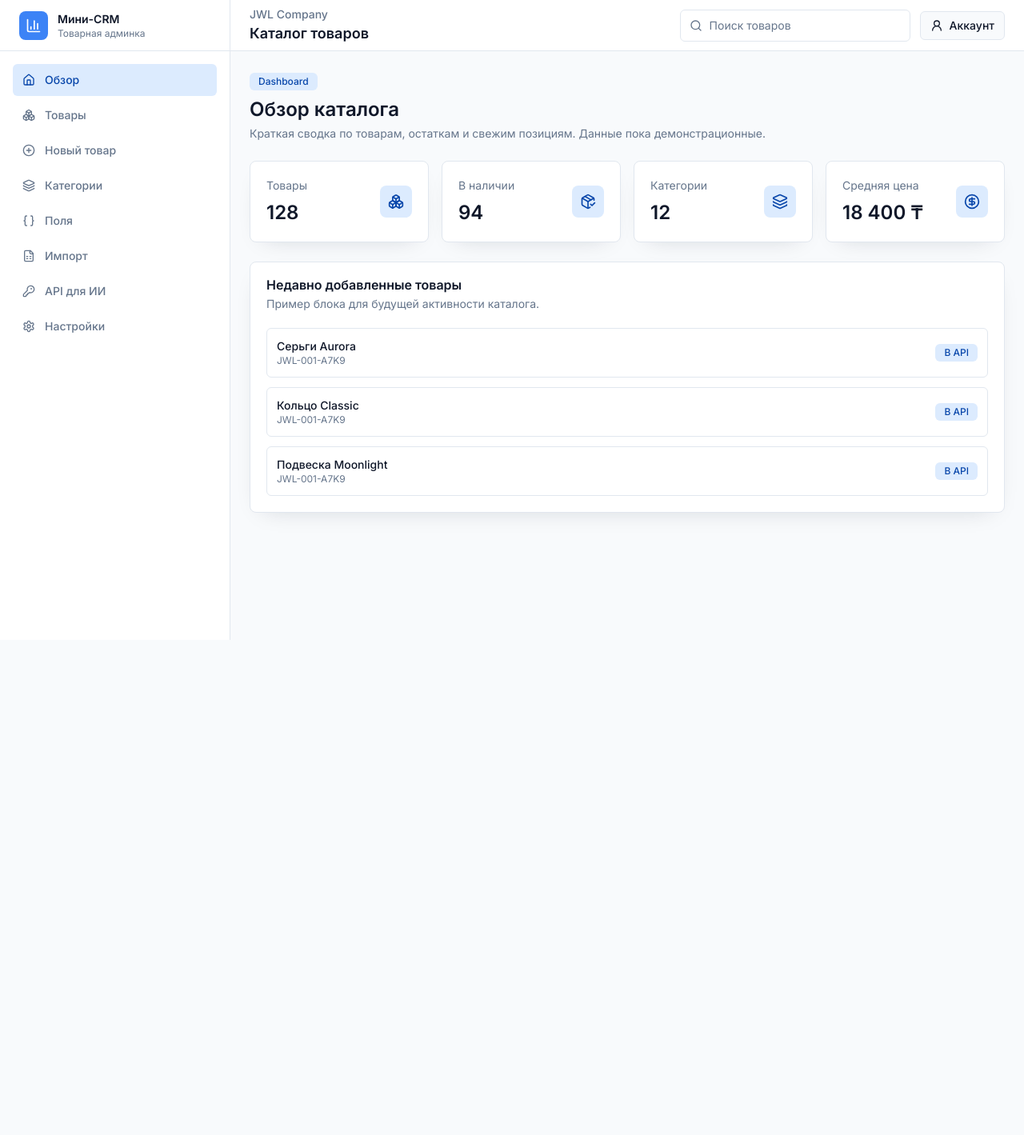
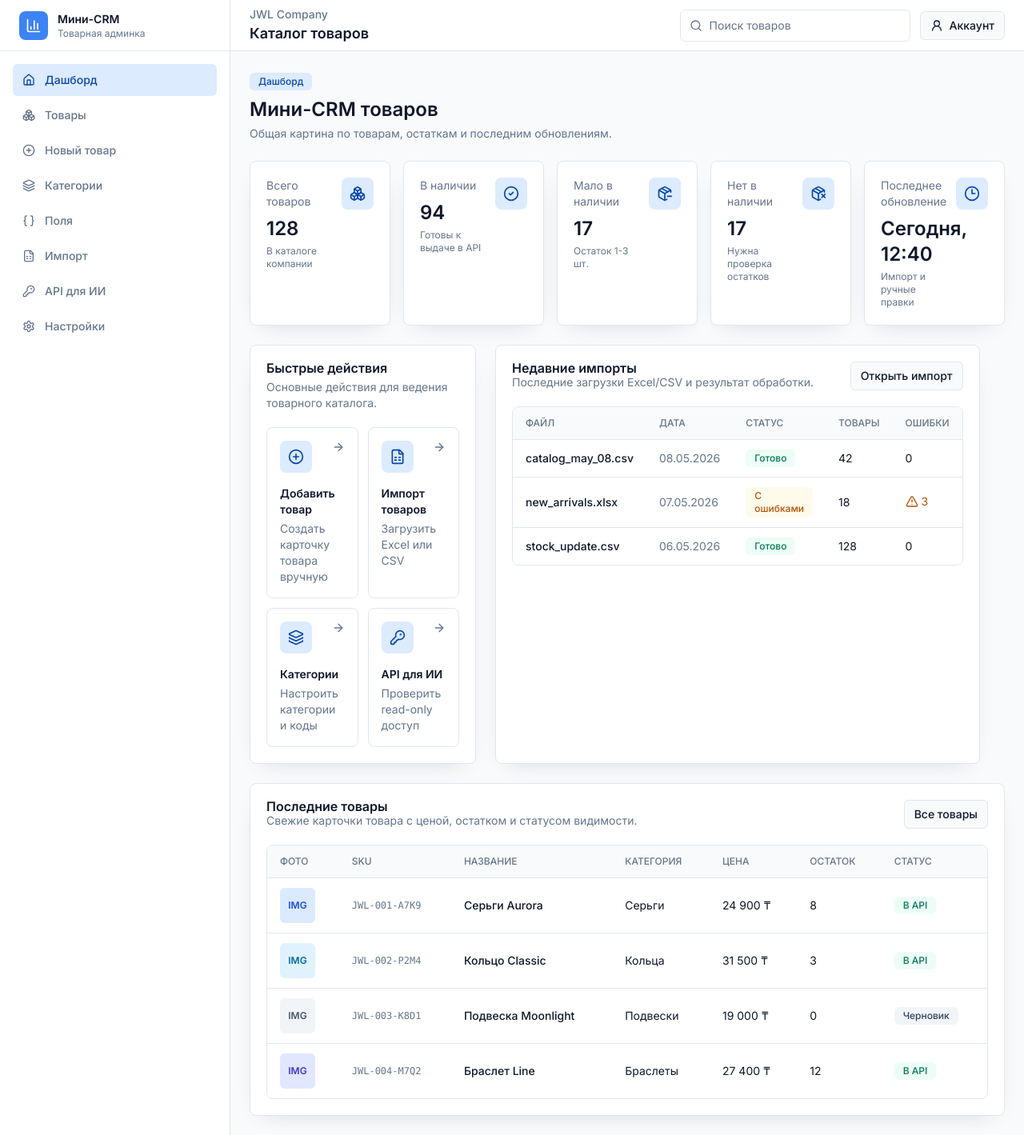
Before and after one commit to kumerovich312-dotcom/mini-crm-products, a Next.js app: page /dashboard in a window 1280 px wide. Shown: the whole page at 80% size. Before the commit the page ends 800 px from the top, so only its background shows below. Built offline with nearby package versions, Linux system fonts and the light colour scheme.

Commit message:
Improve dashboard page

```diff
--- a/src/app/dashboard/page.tsx
+++ b/src/app/dashboard/page.tsx
@@ -1,59 +1,317 @@
-import { Boxes, CircleDollarSign, Layers3, PackageCheck } from "lucide-react";
+import Link from "next/link";
+import {
+  AlertTriangle,
+  ArrowRight,
+  Boxes,
+  CheckCircle2,
+  Clock3,
+  FileSpreadsheet,
+  KeyRound,
+  Layers3,
+  PackageMinus,
+  PackageX,
+  PlusCircle,
+} from "lucide-react";
 
 import { PageHeader } from "@/components/page-header";
 import { Badge } from "@/components/ui/badge";
+import { Button } from "@/components/ui/button";
 import { Card, CardContent, CardDescription, CardHeader, CardTitle } from "@/components/ui/card";
+import { cn } from "@/lib/utils";
 
-const stats = [
-  { label: "Товары", value: "128", icon: Boxes },
-  { label: "В наличии", value: "94", icon: PackageCheck },
-  { label: "Категории", value: "12", icon: Layers3 },
-  { label: "Средняя цена", value: "18 400 ₸", icon: CircleDollarSign },
+const kpis = [
+  {
+    label: "Всего товаров",
+    value: "128",
+    description: "В каталоге компании",
+    icon: Boxes,
+  },
+  {
+    label: "В наличии",
+    value: "94",
+    description: "Готовы к выдаче в API",
+    icon: CheckCircle2,
+  },
+  {
+    label: "Мало в наличии",
+    value: "17",
+    description: "Остаток 1-3 шт.",
+    icon: PackageMinus,
+  },
+  {
+    label: "Нет в наличии",
+    value: "17",
+    description: "Нужна проверка остатков",
+    icon: PackageX,
+  },
+  {
+    label: "Последнее обновление",
+    value: "Сегодня, 12:40",
+    description: "Импорт и ручные правки",
+    icon: Clock3,
+  },
 ];
 
-const recentProducts = ["Серьги Aurora", "Кольцо Classic", "Подвеска Moonlight"];
+const quickActions = [
+  {
+    title: "Добавить товар",
+    description: "Создать карточку товара вручную",
+    href: "/dashboard/products/new",
+    icon: PlusCircle,
+  },
+  {
+    title: "Импорт товаров",
+    description: "Загрузить Excel или CSV",
+    href: "/dashboard/import",
+    icon: FileSpreadsheet,
+  },
+  {
+    title: "Категории",
+    description: "Настроить категории и коды",
+    href: "/dashboard/categories",
+    icon: Layers3,
+  },
+  {
+    title: "API для ИИ",
+    description: "Проверить read-only доступ",
+    href: "/dashboard/api",
+    icon: KeyRound,
+  },
+];
+
+const recentImports = [
+  {
+    fileName: "catalog_may_08.csv",
+    date: "08.05.2026",
+    status: "Готово",
+    products: 42,
+    errors: 0,
+  },
+  {
+    fileName: "new_arrivals.xlsx",
+    date: "07.05.2026",
+    status: "С ошибками",
+    products: 18,
+    errors: 3,
+  },
+  {
+    fileName: "stock_update.csv",
+    date: "06.05.2026",
+    status: "Готово",
+    products: 128,
+    errors: 0,
+  },
+];
+
+const latestProducts = [
+  {
+    sku: "JWL-001-A7K9",
+    name: "Серьги Aurora",
+    category: "Серьги",
+    price: "24 900 ₸",
+    stock: 8,
+    status: "В API",
+    imageClass: "bg-blue-100 text-blue-700",
+  },
+  {
+    sku: "JWL-002-P2M4",
+    name: "Кольцо Classic",
+    category: "Кольца",
+    price: "31 500 ₸",
+    stock: 3,
+    status: "В API",
+    imageClass: "bg-sky-100 text-sky-700",
+  },
+  {
+    sku: "JWL-003-K8D1",
+    name: "Подвеска Moonlight",
+    category: "Подвески",
+    price: "19 000 ₸",
+    stock: 0,
+    status: "Черновик",
+    imageClass: "bg-slate-100 text-slate-600",
+  },
+  {
+    sku: "JWL-004-M7Q2",
+    name: "Браслет Line",
+    category: "Браслеты",
+    price: "27 400 ₸",
+    stock: 12,
+    status: "В API",
+    imageClass: "bg-indigo-100 text-indigo-700",
+  },
+];
+
+function statusClass(status: string) {
+  if (status === "Готово" || status === "В API") {
+    return "bg-emerald-50 text-emerald-700";
+  }
+
+  if (status === "С ошибками") {
+    return "bg-amber-50 text-amber-700";
+  }
+
+  return "bg-slate-100 text-slate-700";
+}
 
 export default function DashboardPage() {
   return (
     <>
       <PageHeader
-        badge="Dashboard"
-        title="Обзор каталога"
-        description="Краткая сводка по товарам, остаткам и свежим позициям. Данные пока демонстрационные."
+        badge="Дашборд"
+        title="Мини-CRM товаров"
+        description="Общая картина по товарам, остаткам и последним обновлениям."
       />
-      <div className="grid gap-4 md:grid-cols-2 xl:grid-cols-4">
-        {stats.map((stat) => {
-          const Icon = stat.icon;
+
+      <section className="grid gap-4 md:grid-cols-2 xl:grid-cols-5">
+        {kpis.map((kpi) => {
+          const Icon = kpi.icon;
+
           return (
-            <Card key={stat.label}>
-              <CardContent className="flex items-center justify-between p-5">
-                <div>
-                  <p className="text-sm text-muted-foreground">{stat.label}</p>
-                  <p className="mt-2 text-2xl font-semibold">{stat.value}</p>
-                </div>
-                <div className="flex size-10 items-center justify-center rounded-lg bg-accent text-accent-foreground">
-                  <Icon className="size-5" />
+            <Card key={kpi.label}>
+              <CardContent className="p-5">
+                <div className="flex items-start justify-between gap-3">
+                  <div className="min-w-0">
+                    <p className="text-sm text-muted-foreground">{kpi.label}</p>
+                    <p className="mt-2 text-2xl font-semibold tracking-normal">{kpi.value}</p>
+                    <p className="mt-1 text-xs text-muted-foreground">{kpi.description}</p>
+                  </div>
+                  <div className="flex size-10 shrink-0 items-center justify-center rounded-lg bg-accent text-accent-foreground">
+                    <Icon className="size-5" />
+                  </div>
                 </div>
               </CardContent>
             </Card>
           );
         })}
-      </div>
+      </section>
+
+      <section className="mt-6 grid gap-6 xl:grid-cols-[0.9fr_1.1fr]">
+        <Card>
+          <CardHeader>
+            <CardTitle>Быстрые действия</CardTitle>
+            <CardDescription>Основные действия для ведения товарного каталога.</CardDescription>
+          </CardHeader>
+          <CardContent className="grid gap-3 sm:grid-cols-2">
+            {quickActions.map((action) => {
+              const Icon = action.icon;
+
+              return (
+                <Link
+                  key={action.href}
+                  href={action.href}
+                  className="group rounded-lg border bg-white p-4 transition-colors hover:border-primary/40 hover:bg-blue-50/50"
+                >
+                  <div className="flex items-start justify-between gap-3">
+                    <div className="flex size-10 shrink-0 items-center justify-center rounded-lg bg-accent text-accent-foreground">
+                      <Icon className="size-5" />
+                    </div>
+                    <ArrowRight className="size-4 text-muted-foreground transition-transform group-hover:translate-x-0.5 group-hover:text-primary" />
+                  </div>
+                  <h3 className="mt-4 text-sm font-semibold">{action.title}</h3>
+                  <p className="mt-1 text-sm text-muted-foreground">{action.description}</p>
+                </Link>
+              );
+            })}
+          </CardContent>
+        </Card>
+
+        <Card>
+          <CardHeader className="flex-row items-start justify-between space-y-0">
+            <div>
+              <CardTitle>Недавние импорты</CardTitle>
+              <CardDescription>Последние загрузки Excel/CSV и результат обработки.</CardDescription>
+            </div>
+            <Button asChild variant="outline" size="sm">
+              <Link href="/dashboard/import">Открыть импорт</Link>
+            </Button>
+          </CardHeader>
+          <CardContent>
+            <div className="overflow-hidden rounded-lg border">
+              <table className="w-full border-collapse bg-white text-sm">
+                <thead className="bg-slate-50 text-left text-xs uppercase text-muted-foreground">
+                  <tr>
+                    <th className="px-4 py-3 font-medium">Файл</th>
+                    <th className="px-4 py-3 font-medium">Дата</th>
+                    <th className="px-4 py-3 font-medium">Статус</th>
+                    <th className="px-4 py-3 font-medium">Товары</th>
+                    <th className="px-4 py-3 font-medium">Ошибки</th>
+                  </tr>
+                </thead>
+                <tbody>
+                  {recentImports.map((item) => (
+                    <tr key={item.fileName} className="border-t">
+                      <td className="px-4 py-3 font-medium">{item.fileName}</td>
+                      <td className="px-4 py-3 text-muted-foreground">{item.date}</td>
+                      <td className="px-4 py-3">
+                        <Badge className={statusClass(item.status)}>{item.status}</Badge>
+                      </td>
+                      <td className="px-4 py-3">{item.products}</td>
+                      <td className="px-4 py-3">
+                        <span className={cn(item.errors > 0 && "inline-flex items-center gap-1 text-amber-700")}>
+                          {item.errors > 0 ? <AlertTriangle className="size-4" /> : null}
+                          {item.errors}
+                        </span>
+                      </td>
+                    </tr>
+                  ))}
+                </tbody>
+              </table>
+            </div>
+          </CardContent>
+        </Card>
+      </section>
+
       <Card className="mt-6">
-        <CardHeader>
-          <CardTitle>Недавно добавленные товары</CardTitle>
-          <CardDescription>Пример блока для будущей активности каталога.</CardDescription>
+        <CardHeader className="flex-row items-start justify-between space-y-0">
+          <div>
+            <CardTitle>Последние товары</CardTitle>
+            <CardDescription>Свежие карточки товара с ценой, остатком и статусом видимости.</CardDescription>
+          </div>
+          <Button asChild variant="outline" size="sm">
+            <Link href="/dashboard/products">Все товары</Link>
+          </Button>
         </CardHeader>
-        <CardContent className="space-y-3">
-          {recentProducts.map((product) => (
-            <div key={product} className="flex items-center justify-between rounded-md border bg-white p-3">
-              <div>
-                <p className="text-sm font-medium">{product}</p>
-                <p className="text-xs text-muted-foreground">JWL-001-A7K9</p>
-              </div>
-              <Badge>В API</Badge>
-            </div>
-          ))}
+        <CardContent>
+          <div className="overflow-hidden rounded-lg border">
+            <table className="w-full border-collapse bg-white text-sm">
+              <thead className="bg-slate-50 text-left text-xs uppercase text-muted-foreground">
+                <tr>
+                  <th className="px-4 py-3 font-medium">Фото</th>
+                  <th className="px-4 py-3 font-medium">SKU</th>
+                  <th className="px-4 py-3 font-medium">Название</th>
+                  <th className="px-4 py-3 font-medium">Категория</th>
+                  <th className="px-4 py-3 font-medium">Цена</th>
+                  <th className="px-4 py-3 font-medium">Остаток</th>
+                  <th className="px-4 py-3 font-medium">Статус</th>
+                </tr>
+              </thead>
+              <tbody>
+                {latestProducts.map((product) => (
+                  <tr key={product.sku} className="border-t">
+                    <td className="px-4 py-3">
+                      <div
+                        className={cn(
+                          "flex size-11 items-center justify-center rounded-md text-xs font-semibold",
+                          product.imageClass,
+                        )}
+                      >
+                        IMG
+                      </div>
+                    </td>
+                    <td className="px-4 py-3 font-mono text-xs text-muted-foreground">{product.sku}</td>
+                    <td className="px-4 py-3 font-medium">{product.name}</td>
+                    <td className="px-4 py-3">{product.category}</td>
+                    <td className="px-4 py-3">{product.price}</td>
+                    <td className="px-4 py-3">{product.stock}</td>
+                    <td className="px-4 py-3">
+                      <Badge className={statusClass(product.status)}>{product.status}</Badge>
+                    </td>
+                  </tr>
+                ))}
+              </tbody>
+            </table>
+          </div>
         </CardContent>
       </Card>
     </>
--- a/src/components/layout/sidebar.tsx
+++ b/src/components/layout/sidebar.tsx
@@ -17,7 +17,7 @@ import {
 import { cn } from "@/lib/utils";
 
 const navItems = [
-  { href: "/dashboard", label: "Обзор", icon: Home, active: ["/dashboard"] },
+  { href: "/dashboard", label: "Дашборд", icon: Home, active: ["/dashboard"] },
   {
     href: "/dashboard/products",
     label: "Товары",
```
